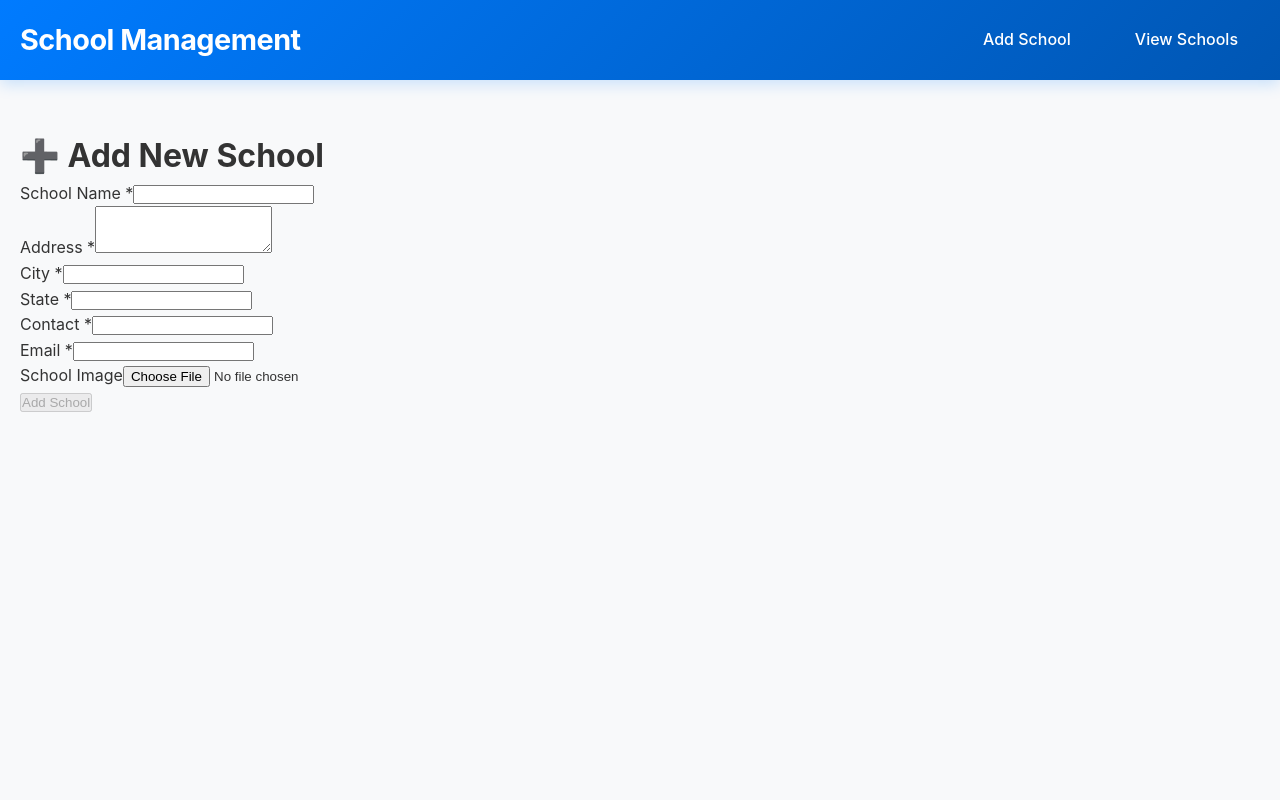
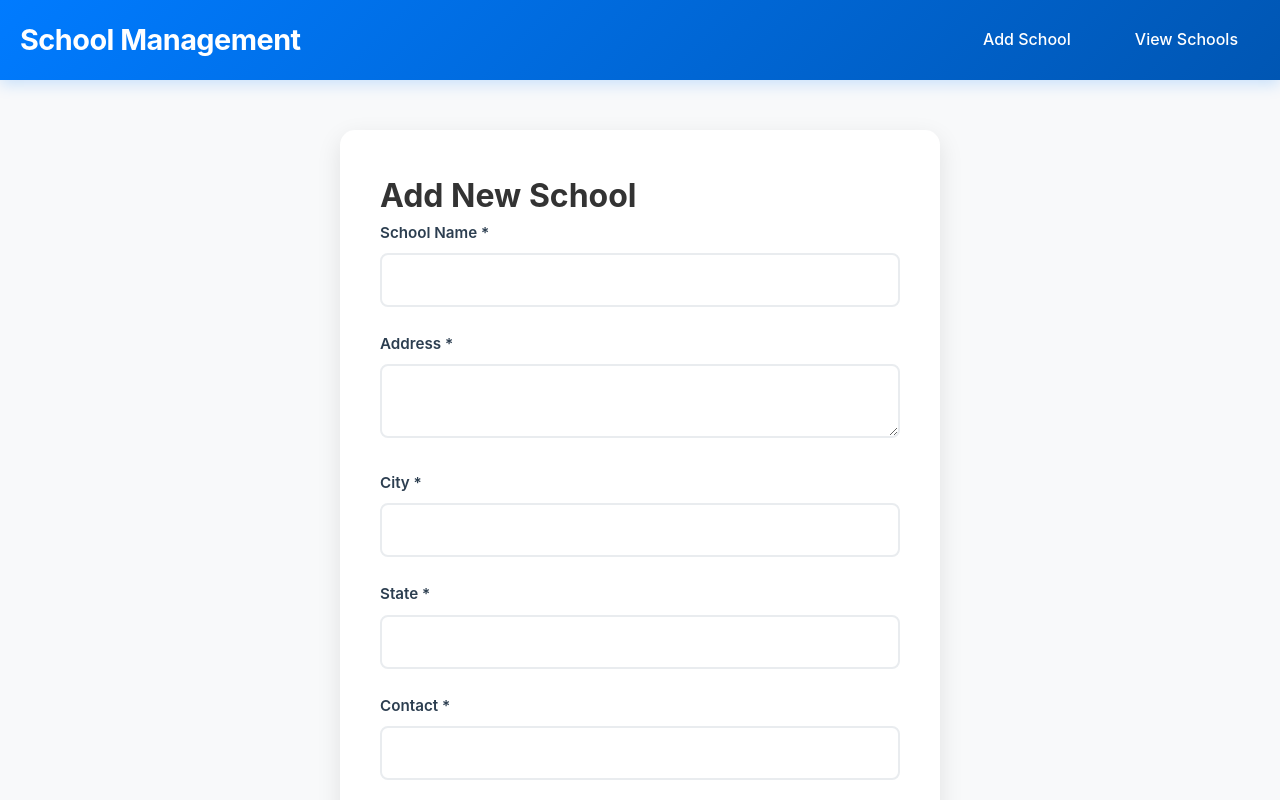
Before and after one commit to Mayank-M2021/School-Management, a Next.js app: page /addSchool in a window 1280 px wide. Shown: the top 800 px of the page. Built offline with nearby package versions, Linux system fonts and the light colour scheme.

Commit message:
Updated Styling

```diff
--- a/pages/addSchool.jsx
+++ b/pages/addSchool.jsx
@@ -21,7 +21,7 @@ export default function AddSchool() {
     try {
       let imageUrl = "";
 
-      // ✅ Upload image to API
+      // ✅ Step 1: Upload to Cloudinary if image exists
       if (data.image && data.image[0]) {
         const formData = new FormData();
         formData.append("image", data.image[0]);
@@ -70,131 +70,55 @@ export default function AddSchool() {
   };
 
   return (
-    <div className="container max-w-2xl mx-auto py-10">
-      <div className="bg-white p-8 rounded-2xl shadow-md">
-        <h1 className="text-2xl font-bold text-center mb-6 text-gray-800">
-          ➕ Add New School
-        </h1>
+    <div className="container">
+      <div className="form-container">
+        <h1>Add New School</h1>
 
         {message && (
-          <div
-            className={`p-3 mb-5 rounded-md text-center font-medium ${
-              message.includes("Error") || message.includes("❌")
-                ? "bg-red-100 text-red-700 border border-red-300"
-                : "bg-green-100 text-green-700 border border-green-300"
-            }`}
-          >
+          <div className={message.includes("Error") ? "error-box" : "success-box"}>
             {message}
           </div>
         )}
 
-        <form onSubmit={handleSubmit(onSubmit)} className="space-y-5">
-          {/* School Name */}
-          <div>
-            <label className="block font-medium mb-1">School Name *</label>
-            <input
-              type="text"
-              className="w-full p-2 border rounded-md focus:ring focus:ring-blue-200"
-              {...register("name", { required: "School name is required" })}
-            />
-            {errors.name && (
-              <p className="text-sm text-red-500 mt-1">{errors.name.message}</p>
-            )}
+        <form onSubmit={handleSubmit(onSubmit)}>
+          <div className="form-group">
+            <label>School Name *</label>
+            <input {...register("name", { required: true })} />
+            {errors.name && <span>Name is required</span>}
           </div>
 
-          {/* Address */}
-          <div>
-            <label className="block font-medium mb-1">Address *</label>
-            <textarea
-              rows="3"
-              className="w-full p-2 border rounded-md focus:ring focus:ring-blue-200"
-              {...register("address", { required: "Address is required" })}
-            />
-            {errors.address && (
-              <p className="text-sm text-red-500 mt-1">
-                {errors.address.message}
-              </p>
-            )}
+          <div className="form-group">
+            <label>Address *</label>
+            <textarea {...register("address", { required: true })} />
           </div>
 
-          {/* City & State */}
-          <div className="grid grid-cols-2 gap-4">
-            <div>
-              <label className="block font-medium mb-1">City *</label>
-              <input
-                type="text"
-                className="w-full p-2 border rounded-md focus:ring focus:ring-blue-200"
-                {...register("city", { required: "City is required" })}
-              />
-            </div>
-            <div>
-              <label className="block font-medium mb-1">State *</label>
-              <input
-                type="text"
-                className="w-full p-2 border rounded-md focus:ring focus:ring-blue-200"
-                {...register("state", { required: "State is required" })}
-              />
-            </div>
+          <div className="form-group">
+            <label>City *</label>
+            <input {...register("city", { required: true })} />
           </div>
 
-          {/* Contact & Email */}
-          <div className="grid grid-cols-2 gap-4">
-            <div>
-              <label className="block font-medium mb-1">Contact *</label>
-              <input
-                type="tel"
-                className="w-full p-2 border rounded-md focus:ring focus:ring-blue-200"
-                {...register("contact", {
-                  required: "Contact is required",
-                  pattern: {
-                    value: /^[0-9]{10}$/,
-                    message: "Must be a 10-digit number",
-                  },
-                })}
-              />
-              {errors.contact && (
-                <p className="text-sm text-red-500 mt-1">
-                  {errors.contact.message}
-                </p>
-              )}
-            </div>
-            <div>
-              <label className="block font-medium mb-1">Email *</label>
-              <input
-                type="email"
-                className="w-full p-2 border rounded-md focus:ring focus:ring-blue-200"
-                {...register("email_id", { required: "Email is required" })}
-              />
-              {errors.email_id && (
-                <p className="text-sm text-red-500 mt-1">
-                  {errors.email_id.message}
-                </p>
-              )}
-            </div>
+          <div className="form-group">
+            <label>State *</label>
+            <input {...register("state", { required: true })} />
           </div>
 
-          {/* Image Upload */}
-          <div>
-            <label className="block font-medium mb-1">School Image</label>
-            <input
-              type="file"
-              accept="image/*"
-              className="block w-full text-sm text-gray-600 border rounded-md cursor-pointer file:mr-4 file:py-2 file:px-4 file:rounded-md file:border-0 file:text-sm file:font-semibold file:bg-blue-600 file:text-white hover:file:bg-blue-700"
-              {...register("image")}
-            />
+          <div className="form-group">
+            <label>Contact *</label>
+            <input {...register("contact", { required: true })} />
           </div>
 
-          {/* Submit Button */}
-          <button
-            type="submit"
-            disabled={!isValid || isLoading}
-            className={`w-full py-2 px-4 rounded-md text-white font-semibold transition ${
-              isLoading || !isValid
-                ? "bg-gray-400 cursor-not-allowed"
-                : "bg-blue-600 hover:bg-blue-700"
-            }`}
-          >
-            {isLoading ? "Adding School..." : "Add School"}
+          <div className="form-group">
+            <label>Email *</label>
+            <input type="email" {...register("email_id", { required: true })} />
+          </div>
+
+          <div className="form-group">
+            <label>School Image</label>
+            <input type="file" accept="image/*" {...register("image")} />
+          </div>
+
+          <button type="submit" disabled={!isValid || isLoading}>
+            {isLoading ? "Adding..." : "Add School"}
           </button>
         </form>
       </div>
```
